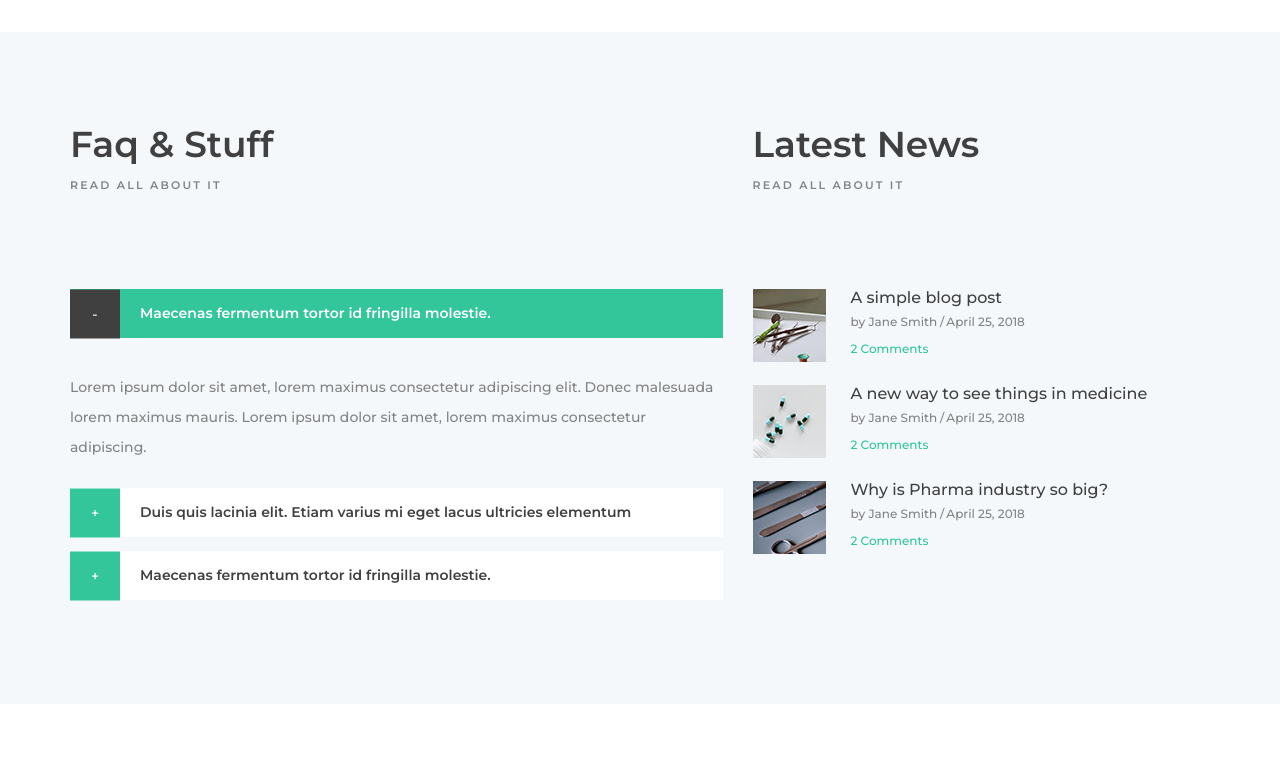
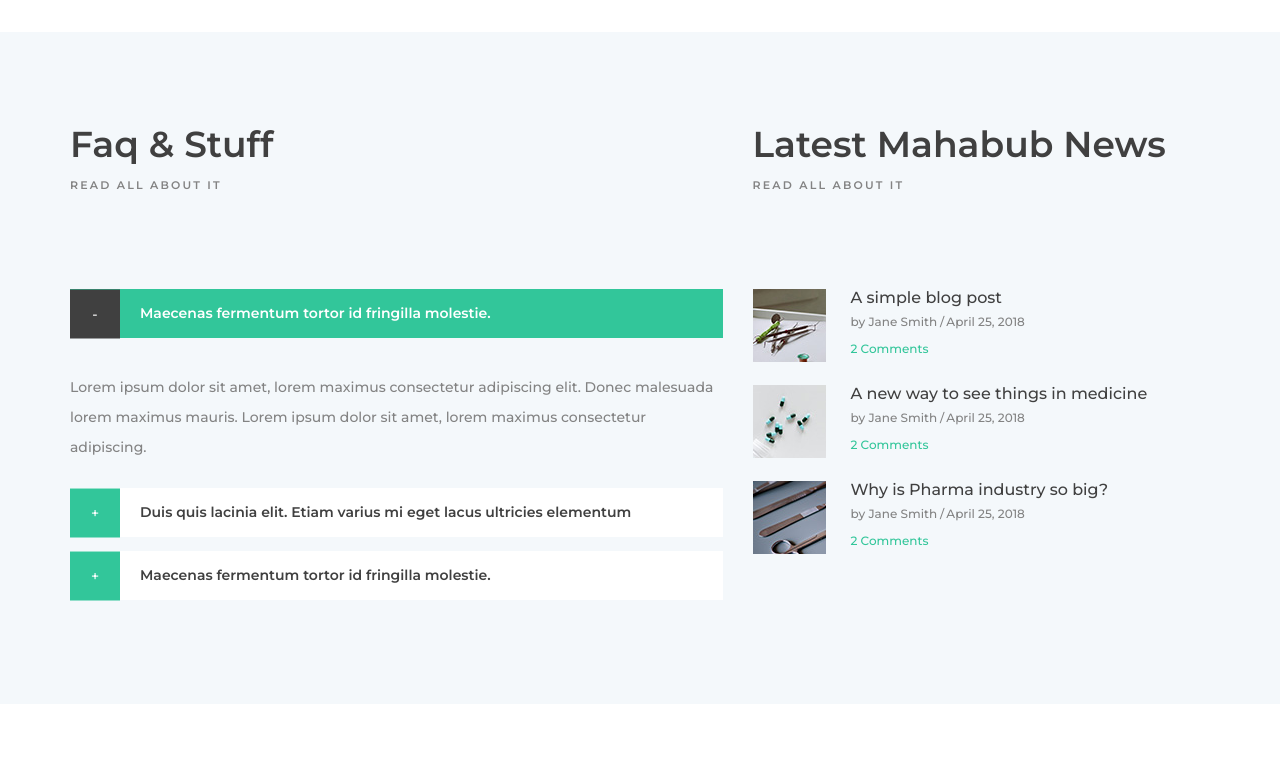
Before and after one commit to Mahabubdte/dte, a plain HTML site: page index.html in a window 1280 px wide. Shown: the part 3500-4265 px from the top of the page. Drawn offline with Linux system fonts and the light colour scheme.

Commit message:
Update index.html

```diff
--- a/index.html
+++ b/index.html
@@ -408,7 +408,7 @@
 				<!-- Latest News -->
 				<div class="col-lg-5">
 					<div class="news">
-						<div class="news_title">Latest News</div>
+						<div class="news_title">Latest Mahabub News</div>
 						<div class="news_subtitle">read all about it</div>
 						<div class="news_container">
 
```
